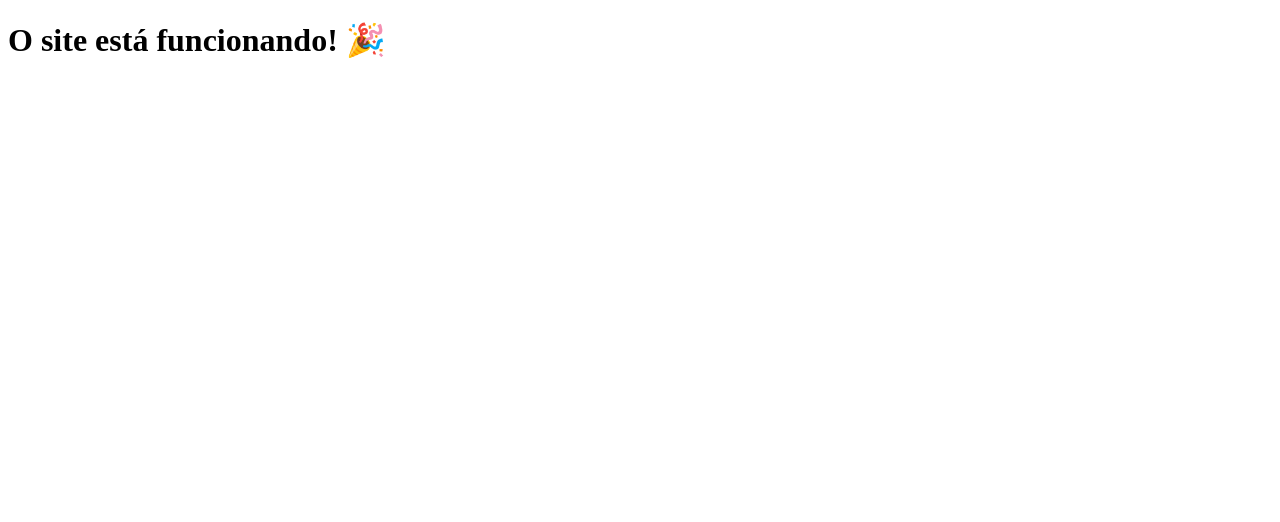
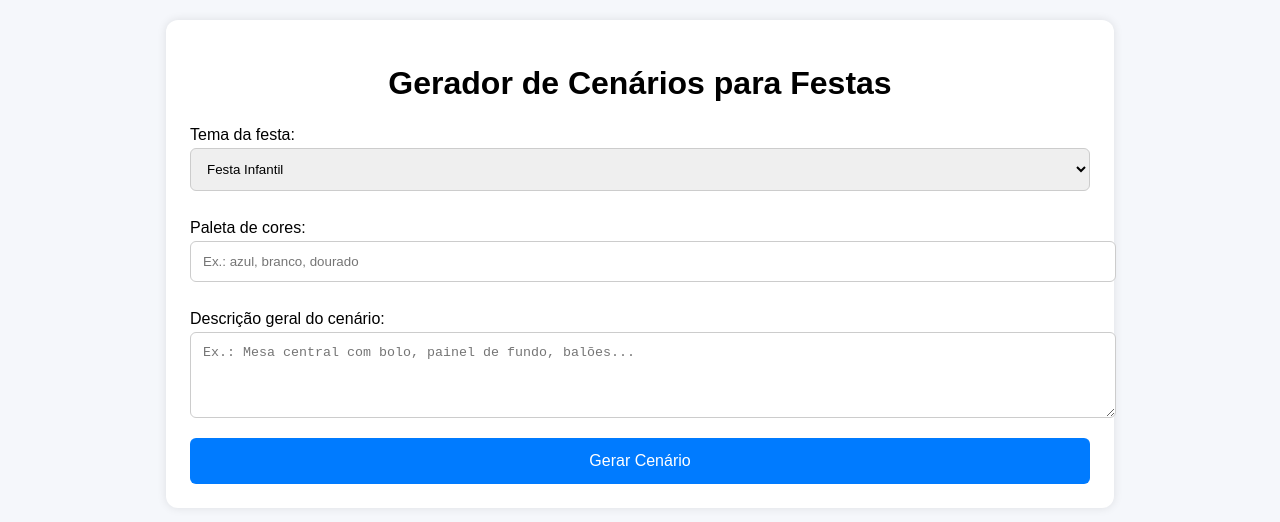
Before and after one commit to frcardosofrc/frcardosofrc.github.io, a plain HTML site: page index.html in a window 1280 px wide. Drawn offline with Linux system fonts and the light colour scheme.

Commit message:
Update index.html

```diff
--- a/index.html
+++ b/index.html
@@ -1,10 +1,112 @@
 <!DOCTYPE html>
-<html>
+<html lang="pt-BR">
 <head>
-  <meta charset="UTF-8">
-  <title>Teste</title>
+    <meta charset="UTF-8">
+    <title>Gerador de Cenários para Festas</title>
+    <meta name="viewport" content="width=device-width, initial-scale=1.0" />
+    <style>
+        body {
+            font-family: Arial, sans-serif;
+            background: #f5f7fb;
+            margin: 0;
+            padding: 0;
+        }
+
+        .container {
+            max-width: 900px;
+            background: #ffffff;
+            margin: 20px auto;
+            padding: 24px;
+            border-radius: 12px;
+            box-shadow: 0 0 10px rgba(0,0,0,0.1);
+        }
+
+        h1 {
+            text-align: center;
+            margin-bottom: 24px;
+        }
+
+        label {
+            display: block;
+            margin: 12px 0 4px;
+        }
+
+        select, input, textarea {
+            width: 100%;
+            padding: 12px;
+            border-radius: 6px;
+            border: 1px solid #ccc;
+            margin-bottom: 16px;
+        }
+
+        button {
+            width: 100%;
+            padding: 14px;
+            background: #007bff;
+            border: none;
+            color: #fff;
+            border-radius: 6px;
+            font-size: 16px;
+            cursor: pointer;
+        }
+
+        button:hover {
+            background: #005fcc;
+        }
+
+        .resultado {
+            margin-top: 22px;
+            padding: 16px;
+            background: #e8f0fe;
+            border-left: 5px solid #007bff;
+            border-radius: 8px;
+        }
+    </style>
 </head>
+
 <body>
-  <h1>O site está funcionando! 🎉</h1>
+
+<div class="container">
+    <h1>Gerador de Cenários para Festas</h1>
+
+    <label>Tema da festa:</label>
+    <select id="tema">
+        <option>Festa Infantil</option>
+        <option>Casamento</option>
+        <option>Aniversário Adulto</option>
+        <option>Chá Revelação</option>
+        <option>Formatura</option>
+    </select>
+
+    <label>Paleta de cores:</label>
+    <input id="cores" placeholder="Ex.: azul, branco, dourado">
+
+    <label>Descrição geral do cenário:</label>
+    <textarea id="descricao" rows="4" placeholder="Ex.: Mesa central com bolo, painel de fundo, balões..."></textarea>
+
+    <button onclick="gerar()">Gerar Cenário</button>
+
+    <div class="resultado" id="resultado" style="display:none;"></div>
+
+</div>
+
+<script>
+function gerar() {
+    const tema = document.getElementById("tema").value;
+    const cores = document.getElementById("cores").value;
+    const descricao = document.getElementById("descricao").value;
+
+    let texto = `
+        <strong>Tema escolhido:</strong> ${tema}<br><br>
+        <strong>Paleta de cores:</strong> ${cores}<br><br>
+        <strong>Cenário sugerido:</strong><br>
+        ${descricao}
+    `;
+
+    document.getElementById("resultado").style.display = "block";
+    document.getElementById("resultado").innerHTML = texto;
+}
+</script>
+
 </body>
 </html>
```
